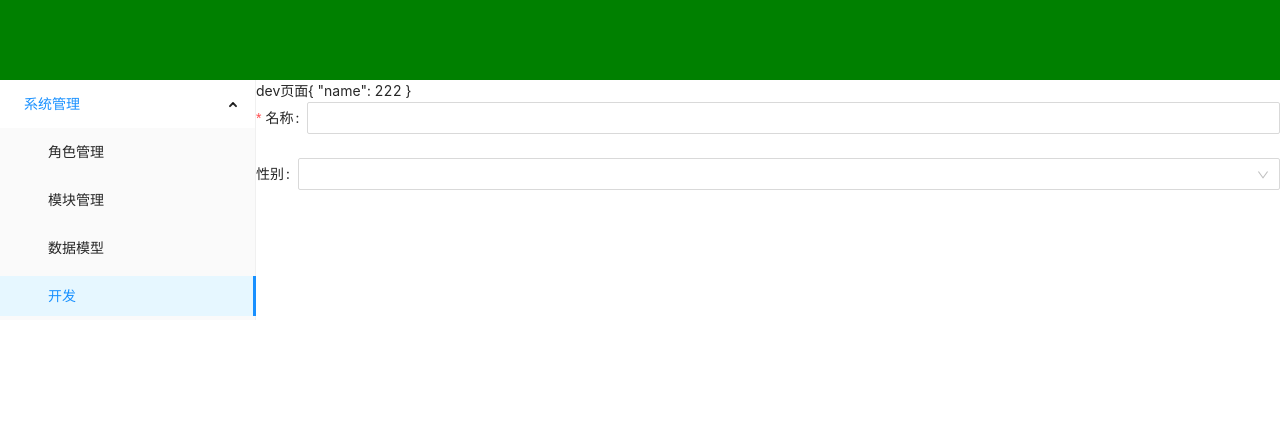
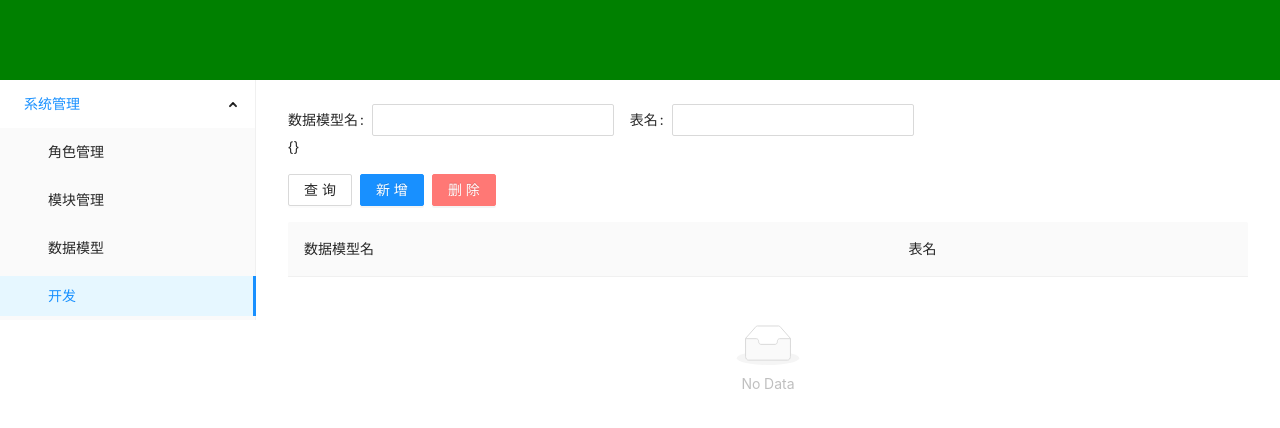
Before and after one commit to likaixuan/fast-admin, a Vue app: page /#/dev in a window 1280 px wide. Shown: the top 428 px of the page. Built offline with nearby package versions, Linux system fonts and the light colour scheme.

Commit message:
feat:打通前后端、简易封装curd hook

```diff
--- a/package.json
+++ b/package.json
@@ -9,6 +9,8 @@
   },
   "dependencies": {
     "ant-design-vue": "^2.2.8",
+    "axios": "^0.26.0",
+    "qs": "^6.10.3",
     "vue": "^3.2.25",
     "vue-router": "^4.0.13"
   },
--- a/src/components/dyForm/index.vue
+++ b/src/components/dyForm/index.vue
@@ -1,5 +1,5 @@
 <template>
-  <a-form :model="modelValue" name="basic">
+  <a-form :model="modelValue" name="basic" layout="inline">
     <template v-for="item in fieldMap">
       <component
         :is="formMap[item.type]"
--- /dev/null
+++ b/src/components/dyTable/index.vue
@@ -0,0 +1,30 @@
+<template>
+  <a-table
+    :dataSource="dataModel.tableData"
+    :loading="dataModel.isTableLoading"
+    :columns="columns"
+  />
+</template>
+<script setup>
+import { defineProps, computed } from "vue";
+const props = defineProps({
+  dataModel: Object,
+});
+// let columns = Object.keys(props.dataModel.listFieldMap).map((item)=>{
+//   let
+//   return props.dataModel.listFieldMap[item]
+// })
+
+const columns = computed(() => {
+  const listFieldMap = props.dataModel.listFieldMap;
+  return Object.keys(listFieldMap).map((name) => {
+    return {
+      title: listFieldMap[name].label,
+      dataIndex: listFieldMap[name].name,
+      key: listFieldMap[name].name,
+    };
+  });
+});
+
+console.log(props.dataModel.tableData, 66666);
+</script>
--- /dev/null
+++ b/src/hooks/useM.js
@@ -0,0 +1,107 @@
+import { reactive, toRefs } from "vue";
+import request from "@/request";
+export default function (model, options = {}) {
+  let url = model.url;
+  let m = reactive({
+    queryParams: {},
+    editParams: {},
+    addEditParams: {},
+    addQueryParams: {},
+    tableData: [],
+    isShowTableLoading: false,
+    isShowEditLoading: false,
+    isShowEditPanel: false,
+    queryFieldMap: model.queryFieldMap || {},
+    createFieldMap: model.createFieldMap || {},
+    updateFieldMap: model.updateFieldMap || {},
+    listFieldMap: model.listFieldMap || {},
+    ...options,
+  });
+
+  // 表格loading
+  const showTableLoading = function () {
+    m.isShowTableLoading = true;
+  };
+  const hideTableLoading = function () {
+    m.isShowTableLoading = false;
+  };
+
+  // 编辑区域loading
+  const showEditLoading = function () {
+    m.isShowEditLoading = true;
+  };
+  const hideEditLoading = function () {
+    m.isShowEditLoading = false;
+  };
+
+  // 是否显示编辑区域
+  const showEditPanel = function () {
+    m.isShowEditPanel = true;
+  };
+  const hideEditPanel = function () {
+    m.isShowEditPanel = false;
+  };
+
+  // 查询全部
+  const findAll = (
+    options.findAll ||
+    async function ({ params = {} }) {
+      showTableLoading();
+      try {
+        const res = await request.post(`${url}/findAll`, {
+          ...this.addQueryParams,
+          ...this.queryParams,
+          ...params,
+        });
+        this.tableData = res.data;
+        hideTableLoading();
+        return res;
+      } catch (err) {
+        hideTableLoading();
+        return err;
+      }
+    }
+  ).bind(m);
+
+  const save =
+    options.save ||
+    async function (params) {
+      showTableLoading();
+      try {
+        const res = await request.post(`${url}/save`, params);
+        hideTableLoading();
+        return res;
+      } catch (err) {
+        hideTableLoading();
+        return err;
+      }
+    };
+
+  // 删除n条数据
+  const remove =
+    options.remove ||
+    async function (params) {
+      showTableLoading();
+      try {
+        const res = await request.post(`${url}/remove`, params);
+        hideTableLoading();
+        return res;
+      } catch (err) {
+        hideTableLoading();
+        return err;
+      }
+    };
+
+  return reactive({
+    ...toRefs(m),
+    findAll,
+    save,
+    remove,
+    showTableLoading,
+    hideTableLoading,
+    showEditLoading,
+    hideEditLoading,
+    showEditPanel,
+    hideEditPanel
+  });
+}
--- /dev/null
+++ b/src/model/DataModel.js
@@ -0,0 +1,70 @@
+import request from "@/request";
+export default class DataModel {
+  static key = "data_model_id"
+  static url = "/admin/sys/dataModel"
+
+  static actions = {
+    findAll(params) {
+      return request.post("/admin/sys/dataModel/findAll", params);
+    },
+    update(params) {
+      return request.post("/admin/sys/dataModel/update", params);
+    },
+    remove(params) {
+      return request.post("/admin/sys/dataModel/remove", params);
+    }
+  }
+
+  static queryFieldMap = {
+    data_model_name: {
+      name: "data_model_name",
+      type: "input",
+      label: "数据模型名",
+    },
+    table_name: {
+      name: "table_name",
+      type: "input",
+      label: "表名",
+    },
+  }
+
+  static createFieldMap = {
+    data_model_name: {
+      name: "data_model_name",
+      type: "input",
+      label: "数据模型名",
+    },
+    table_name: {
+      name: "table_name",
+      type: "input",
+      label: "表名",
+    },
+  }
+
+  static updateFieldMap = {
+    data_model_name: {
+      name: "data_model_name",
+      type: "input",
+      label: "数据模型名",
+    },
+    table_name: {
+      name: "table_name",
+      type: "input",
+      label: "表名",
+    },
+  }
+
+  static listFieldMap = {
+    data_model_name: {
+      name: "data_model_name",
+      type: "input",
+      label: "数据模型名",
+    },
+    table_name: {
+      name: "table_name",
+      type: "input",
+      label: "表名",
+    },
+  }
+
+}
--- a/src/pages/layout.vue
+++ b/src/pages/layout.vue
@@ -19,7 +19,9 @@
         </a-menu>
       </div>
       <div class="layout-content">
-        <router-view></router-view>
+        <div class="page-container">
+          <router-view></router-view>
+        </div>
       </div>
     </div>
   </div>
@@ -57,6 +59,15 @@ const toPage = (path) => {
   }
   &-content {
     flex: 1;
+    position:relative;
+    .page-container {
+      position:absolute;
+      top:0px;
+      bottom:0px;
+      left:0px;
+      right:0px;
+      padding:24px 32px;
+    }
   }
 }
 </style>
--- a/src/pages/sys/dev/index.vue
+++ b/src/pages/sys/dev/index.vue
@@ -1,35 +1,40 @@
 <template>
-  dev页面{{ formData }}
-  <dyForm :fieldMap="fieldMap" v-model="formData"></dyForm>
+  <dyForm :fieldMap="DataModel.queryFieldMap" v-model="DataModelM.queryParams"></dyForm>
+  {{DataModelM.queryParams}}
+  <div class="btn-panel">
+    <a-button @click="DataModelM.findAll">查询</a-button>
+    <a-button type="primary" @click="DataModelM.showEditPanel">新增</a-button>
+    <a-button type="primary" danger>删除</a-button>
+  </div>
+  <dyTable :dataModel="DataModelM"></dyTable>
+   <a-drawer
+      title="Basic Drawer"
+      placement="bottom"
+      height="100%"
+      :closable="true"
+      :visible="DataModelM.isShowEditPanel"
+      :get-container="false"
+      :style="{ position: 'absolute' }"
+      @close="DataModelM.hideEditPanel"
+    >
+      <p>Some contents...</p>
+    </a-drawer>
 </template>
 <script setup>
 import { reactive } from "vue";
+import useM from "@/hooks/useM.js";
+import DataModel from "@/model/DataModel";
 import dyForm from "components/dyForm/index.vue";
-const formData = reactive({name:222})
-const fieldMap = {
-  name: {
-    name: "name",
-    type: "input",
-    label: "名称",
-    rules:[{ required: true, message: 'Please input your username!',trigger:['change', 'blur'] }]
+import dyTable from "components/dyTable/index.vue"
+let DataModelM = useM(DataModel);
 
-  },
-  sexId: {
-    name: "sexId",
-    type: "select",
-    label: "性别",
-    options: {
-      list: [
-        {
-          label: "男",
-          value: 1,
-        },
-        {
-          label: "女",
-          value: 2,
-        },
-      ],
-    },
-  },
-};
+
 </script>
+<style lang="less" scoped>
+  .btn-panel {
+    margin:16px 0px;
+    .ant-btn {
+      margin-right:8px;
+    }
+  }
+</style>
--- /dev/null
+++ b/src/request.js
@@ -0,0 +1,60 @@
+/**
+ * @file http request 配置
+ * @author likaixuan <1375502718@qq.com>
+ */
+
+ import axios from "axios";
+ import qs from "qs";
+
+ let request = axios.create({
+   baseURL:'',
+   timeout: 10000,
+   transformRequest: [
+     function (data) {
+       if (data instanceof FormData) {
+         return data;
+       }
+       // 过滤空字符串
+       for (let key in data) {
+         if (data[key] === null) {
+           delete data[key];
+         }
+       }
+       return qs.stringify(data, {
+         allowDots: true,
+       });
+     },
+   ],
+ });
+
+ // 拦截请求
+ request.interceptors.request.use(
+   (config) => {
+     return config;
+   },
+   (error) => {
+     return Promise.reject(error);
+   }
+ );
+
+ // 拦截响应
+ request.interceptors.response.use(
+   (res) => {
+     return res.data;
+   },
+   (error) => {
+     if (
+       error.response &&
+       [403, 401, 405].indexOf(error.response.status) !== -1
+     ) {
+
+     } else {
+
+     }
+     return Promise.reject(error);
+   }
+ );
+
+
+
+ export default request;
--- a/vite.config.js
+++ b/vite.config.js
@@ -1,13 +1,20 @@
-import { defineConfig } from 'vite'
-import vue from '@vitejs/plugin-vue'
-import path from "path"
+import { defineConfig } from "vite";
+import vue from "@vitejs/plugin-vue";
+import path from "path";
 // https://vitejs.dev/config/
 export default defineConfig({
-  resolve:{
-    alias:{
+  resolve: {
+    alias: {
       "@": path.resolve(__dirname, "src"),
-      "components":path.resolve(__dirname, "src/components")
-    }
+      components: path.resolve(__dirname, "src/components"),
+    },
   },
-  plugins: [vue()]
-})
+  server: {
+    proxy: {
+      // 字符串简写写法
+      "/admin": "http://127.0.0.1:7001",
+      // 选项写法
+    },
+  },
+  plugins: [vue()],
+});
```
Also changed, not shown: src/hooks/usePost.js (added, +25 -0 lines), src/useComponents.js (added).
